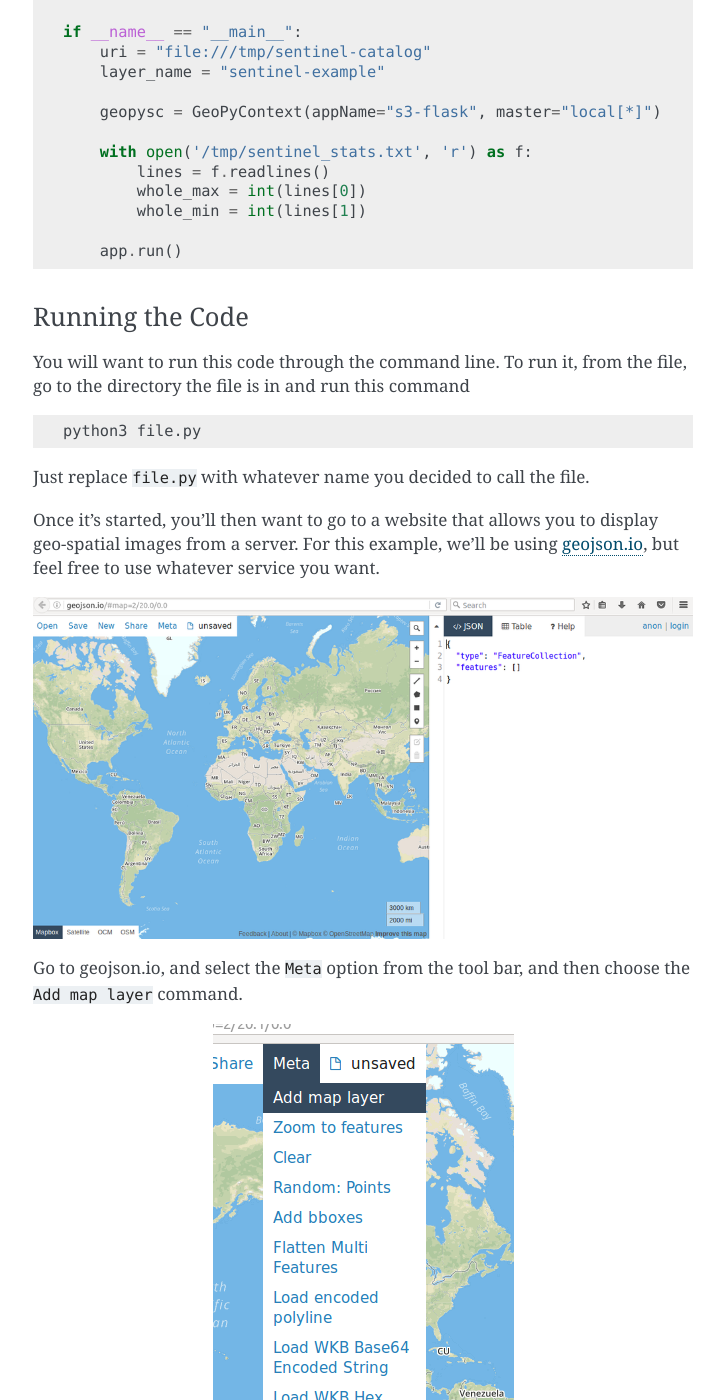
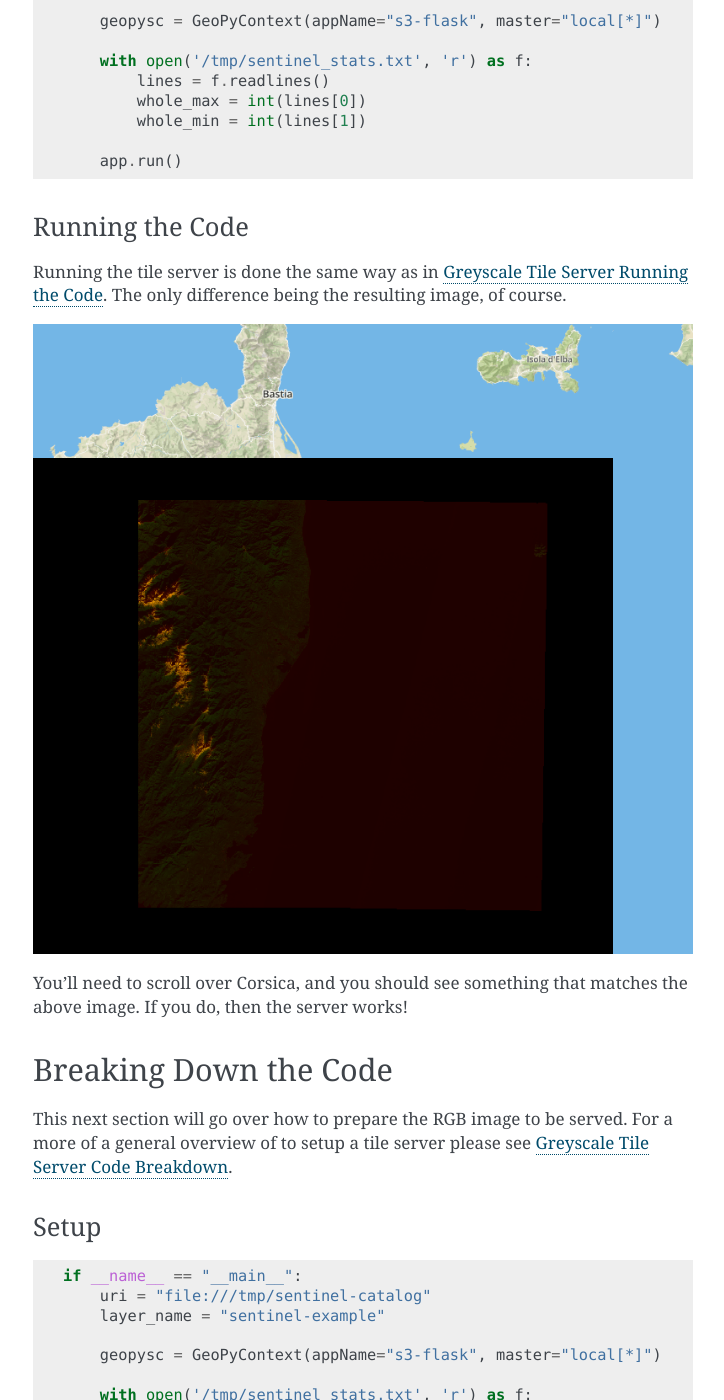
Before and after one commit to locationtech-labs/geopyspark, a Sphinx documentation site: the page built from docs/sentinel_tile_server_example.rst, in a window 1280 px wide and 1400 px high, scrolled down 1380 px. Shown: the whole window, without its empty margins (387-1111 px from the left). Built offline with Sphinx 7.4.7, drawn with Linux system fonts in a browser that asks for light colours; some of the changed text lies outside the part shown.

Commit message:
Continued work on sentinel tiler server example

```diff
--- a/docs/sentinel_tile_server_example.rst
+++ b/docs/sentinel_tile_server_example.rst
@@ -4,20 +4,16 @@
 Now that we have ingested data, we can use it using a tile server.
 We will be using the catalog that was created in :ref:`sentinel_ingest_example`.
 
-**Note**: It is assumed that the previously mentioned script was ran and
-completed successfully.
-
 **Note**: This guide will focus on converting the raster into a ``PIL`` RGB
 image so that it can be used by the tile server. The tile server process itself
-is discussed in more detail in :ref:`server_break_down`.
+is discussed in more detail in :ref:`Greyscale Tile Server Code Breakdown
+<server_break_down>`.
 
 The Code
 =========
 
-Here is the code itself. We will be using ``flask`` to create a local server
-and ``PIL`` to create our images. Because we are working with a RGB, mulitband
-image, we will need to correct the colors for each tile in order for it to
-displayed correctly.
+Because we are working with a RGB, mulitband image, we will need to correct the
+colors for each tile in order for it to displayed correctly.
 
 .. code:: python
 
@@ -80,56 +76,24 @@
 Running the Code
 -----------------
 
-You will want to run this code through the command line. To run it, from the
-file, go to the directory the file is in and run this command
-
-.. code-block:: none
-
-  python3 file.py
-
-Just replace ``file.py`` with whatever name you decided to call the file.
-
-Once it's started, you'll then want to go to a website that allows you to
-display geo-spatial images from a server. For this example, we'll be using
-`geojson.io <http://geojson.io>`_, but feel free to use whatever service you
-want.
-
-.. image:: pictures/geojson.png
-   :align: center
-
-Go to geojson.io, and select the ``Meta`` option from the tool bar, and then
-choose the ``Add map layer`` command.
-
-.. image:: pictures/toolbar.png
-   :align: center
-
-A pop up will appear where it will ask for the template, layer URL. To get this example to work,
-please enter the following: ``http://localhost:5000/{z}/{x}/{y}.png``.
-
-.. image:: pictures/address.png
-   :align: center
-
-A second window will appear asking to name the new layer. Pick whatever you want.
-I tend to use simple names like ``a``, ``b``, ``c``, etc.
+Running the tile server is done the same way as in :ref:`Greyscale Tile Server
+Running the Code <running_code>`. The only difference being the resulting
+image, of course.
 
 .. image:: pictures/sentinel_image.png
    :align: center
 
-Now that everything is setup, it's time to see the image. You'll need to scroll
-over Corsica, and you should see something that matches the above image. If you
-do, then the server works!
+You'll need to scroll over Corsica, and you should see something that matches
+the above image. If you do, then the server works!
 
 
 Breaking Down the Code
 =======================
 
-As with our other examples, let's go through it step-by-step to see what's
-actually going on. Though, for this example, we'll be starting at the bottom
-and working our way up.
+This next section will go over how to prepare the RGB image to be
+served. For a more of a general overview of to setup a tile server please see
+:ref:`Greyscale Tile Server Code Breakdown <server_break_down>`.
 
-**Note**: This next section will go over how to prepare the RGB image to be
-served. For a more of a general overview of to setup a tile server please see
-:ref:`server_break_down`.
 
 Setup
 ------
@@ -151,7 +115,7 @@
 
 In additon to setting up ``uri`` and ``layer_name``, we will also read in the
 ``max`` and ``min`` values that we saved earlier. These will be used when we
-normalize the tile that is to be served.
+normalize a tile.
 
 
 Preparing the Tile
@@ -181,11 +145,12 @@
       image = Image.merge('RGB', images)
 
 
-Tiles that contains mulitbands need some work done before they can be served.
+Tiles that contain mulitbands need some work done before they can be served.
 The ``make_image`` method takes each band and normalizes it between a range
 of 0 and 255. We need to do this because ``PIL`` expects the data types of
 arrays to be ``uint8``. This is why we need the ``whole_max`` and the
-``whole_min``. As it is impossilbe to get this information any other way at
+``whole_min`` values; as we needed to know full range of the original values
+before normalization. Information that would be otherwise impossible to get at
 this point.
 
 Once normalized, the band is then converted to a greyscale image. This is done
@@ -193,4 +158,5 @@
 file. After this step, the remaining process is no different than if you were
 working with a singleband tile.
 
-Any details that we not dicussed in this document can be found in :ref:`server_break_down`.
+Any details that we not dicussed in this document can be found in
+:ref:`Greyscale Tile Server Code Breakdown <server_break_down>`.
```
